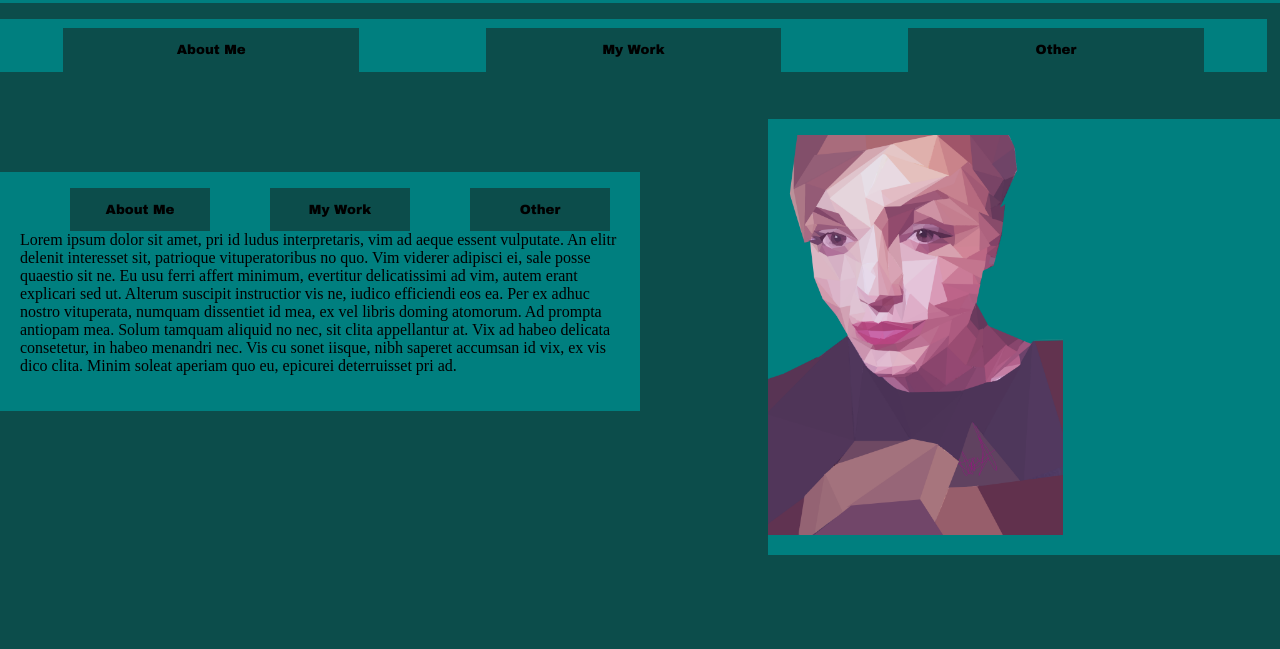
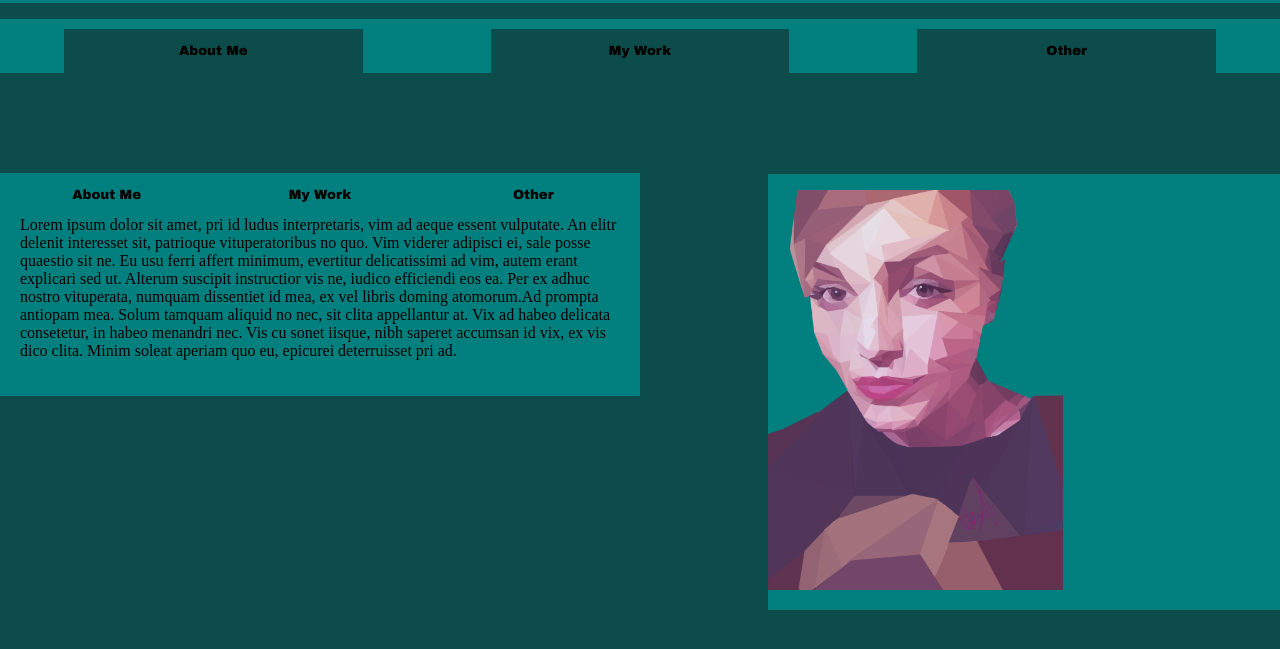
Before and after one commit to HampusHauffman/gameWeb, a plain HTML site: page Index.html in a window 1280 px wide. Shown: the part 117-766 px from the top of the page. Drawn offline with nearby package versions, Linux system fonts and the light colour scheme.

Commit message:
made is to the second pair of buttons change color

```diff
--- a/Index.html
+++ b/Index.html
@@ -11,16 +11,20 @@
 			 $("#btnTwoOne").click(function()
             {
 			     $("#paragraphOne").text("im 1");
+                 $("#btnTwoOne").css("background-color", "#0C4D4B");
+
             });
 
              	 $("#btnTwoTwo").click(function()
             {
 			     $("#paragraphOne").text("im 2");
+                 $("#btnTwoTwo").css("background-color", "#0C4D4B");
             });
 
                 $("#btnTwoThree").click(function()
             {
 			     $("#paragraphOne").text("im 3");
+                $("#btnTwoThree").css("background-color", "#0C4D4B");
             });
 
 
@@ -62,9 +66,7 @@
 				</div>
 
 				<p id = "paragraphOne">
-					Lorem ipsum dolor sit amet, pri id ludus interpretaris, vim ad aeque essent vulputate. An elitr delenit interesset sit, patrioque vituperatoribus no quo. Vim viderer adipisci ei, sale posse quaestio sit ne. Eu usu ferri affert minimum, evertitur delicatissimi ad vim, autem erant explicari sed ut. Alterum suscipit instructior vis ne, iudico efficiendi eos ea. Per ex adhuc nostro vituperata, numquam dissentiet id mea, ex vel libris doming atomorum.
-
-					Ad prompta antiopam mea. Solum tamquam aliquid no nec, sit clita appellantur at. Vix ad habeo delicata consetetur, in habeo menandri nec. Vis cu sonet iisque, nibh saperet accumsan id vix, ex vis dico clita. Minim soleat aperiam quo eu, epicurei deterruisset pri ad.
+					Lorem ipsum dolor sit amet, pri id ludus interpretaris, vim ad aeque essent vulputate. An elitr delenit interesset sit, patrioque vituperatoribus no quo. Vim viderer adipisci ei, sale posse quaestio sit ne. Eu usu ferri affert minimum, evertitur delicatissimi ad vim, autem erant explicari sed ut. Alterum suscipit instructior vis ne, iudico efficiendi eos ea. Per ex adhuc nostro vituperata, numquam dissentiet id mea, ex vel libris doming atomorum.Ad prompta antiopam mea. Solum tamquam aliquid no nec, sit clita appellantur at. Vix ad habeo delicata consetetur, in habeo menandri nec. Vis cu sonet iisque, nibh saperet accumsan id vix, ex vis dico clita. Minim soleat aperiam quo eu, epicurei deterruisset pri ad.
 
 
 				</p>
--- a/Style.css
+++ b/Style.css
@@ -19,7 +19,7 @@
     background-color: #007F7F;
     float: left;
     display: block;
-    width: 33%;
+    width: 33.333%;
     font-family: Arial Black;
 
 }
@@ -29,7 +29,8 @@
     border:none;
     background-color: #0C4D4B;
     font-family: Arial Black;
-    margin-top: 9px;
+    margin-top: 10px;
+    margin-bottom: 0px;
 
 
 }
@@ -60,12 +61,17 @@
 
 }
 
+#menuLiTwo{
+    margin: 0px;
+    padding: 0px;
+}
+
 .btnTwo{
     width:70%;
     border:none;
-    background-color: #0C4D4B;
+    background-color: #007F7F;
     font-family: Arial black;
-    margin-bottom: 0px;
+    margin-top: 0px;
         margin: 0;
 
 }
@@ -78,7 +84,7 @@
 #pictures{
     width: 40%;
     background-color: #007F7F;
-    margin-top: 100px;
+    margin-top: 155px;
     margin-left: 60%;
     position: fixed;
 
```
